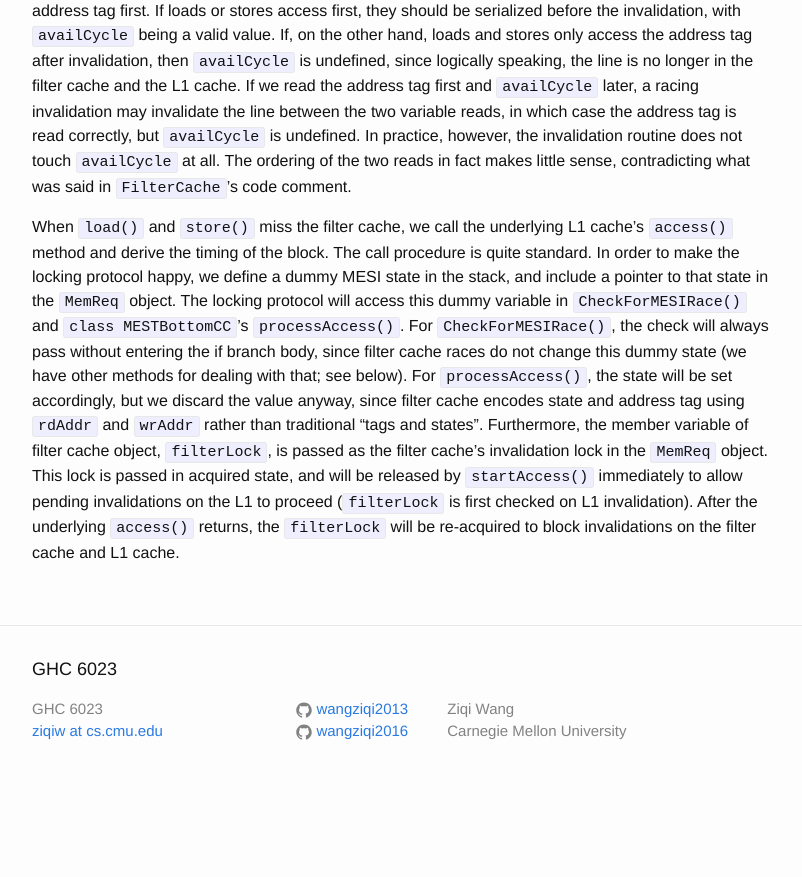
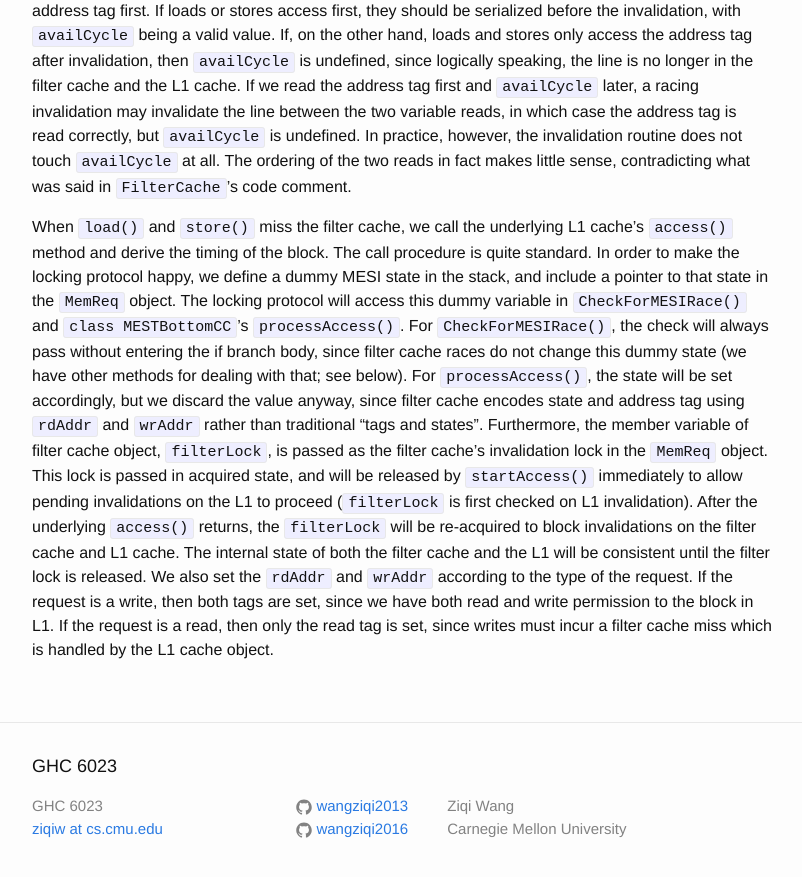
Before and after one commit to wangziqi2013/wangziqi2013.github.io, a Jekyll site: the page built from _posts/2020-01-09-understand-zsim-cache-cc.markdown, in a window 1280 px wide and 900 px high, scrolled down 9619 px. Shown: the top 877 px of the window, without its empty margins (238-1040 px from the left). Built offline with Jekyll 4.4.1, drawn with Linux system fonts in a browser that asks for light colours; before the commit the page ends 10422 px from its top, so only the background shows below that.

Commit message:
Finish access

```diff
--- a/_posts/2020-01-09-understand-zsim-cache-cc.markdown
+++ b/_posts/2020-01-09-understand-zsim-cache-cc.markdown
@@ -376,4 +376,8 @@ tag using `rdAddr` and `wrAddr` rather than traditional "tags and states". Furth
 cache object, `filterLock`, is passed as the filter cache's invalidation lock in the `MemReq` object. This lock
 is passed in acquired state, and will be released by `startAccess()` immediately to allow pending invalidations
 on the L1 to proceed (`filterLock` is first checked on L1 invalidation). After the underlying `access()` returns,
-the `filterLock` will be re-acquired to block invalidations on the filter cache and L1 cache.
+the `filterLock` will be re-acquired to block invalidations on the filter cache and L1 cache. The internal state
+of both the filter cache and the L1 will be consistent until the filter lock is released. We also set the `rdAddr`
+and `wrAddr` according to the type of the request. If the request is a write, then both tags are set, since we have
+both read and write permission to the block in L1. If the request is a read, then only the read tag is set, since
+writes must incur a filter cache miss which is handled by the L1 cache object.
```
